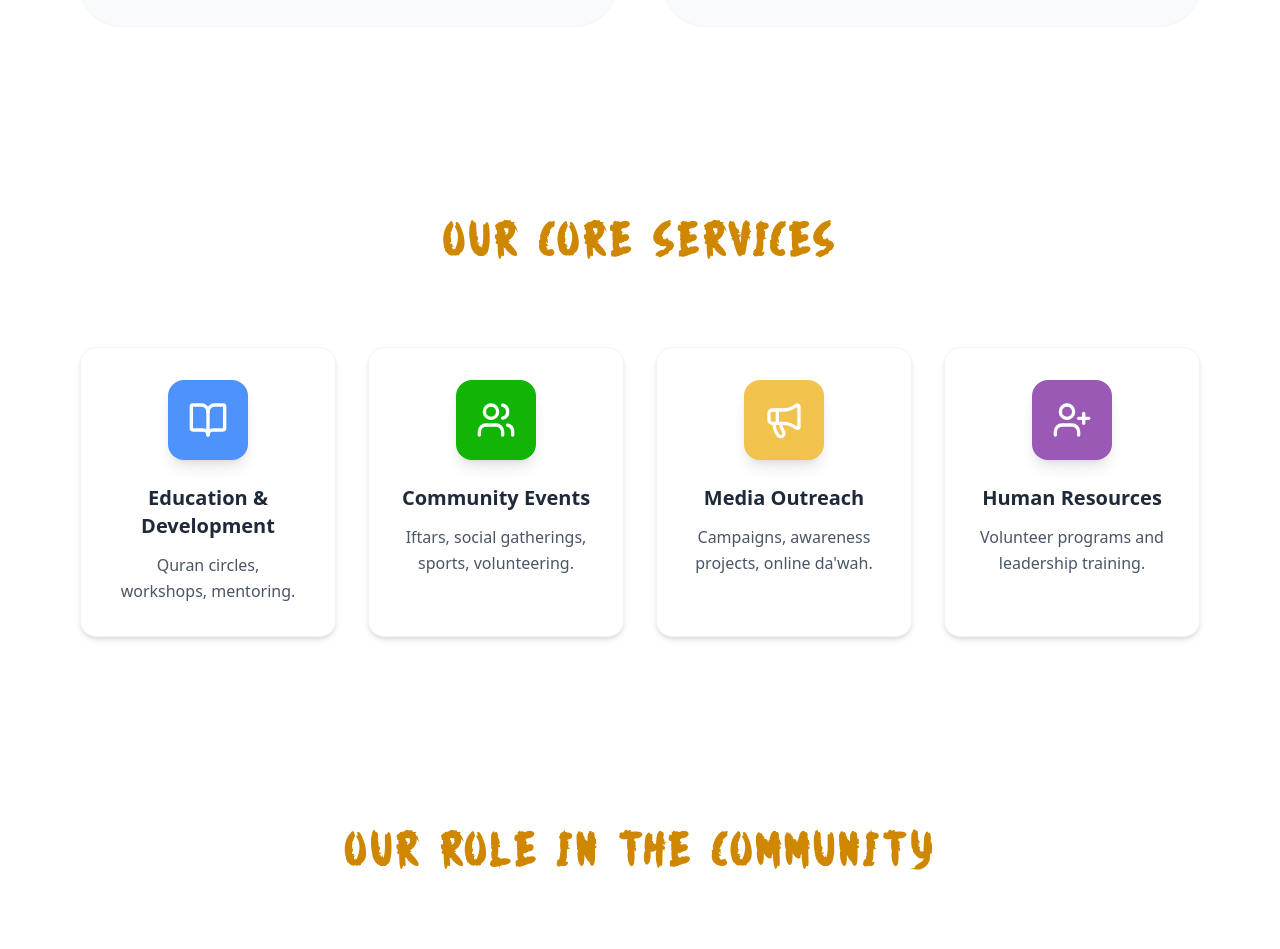
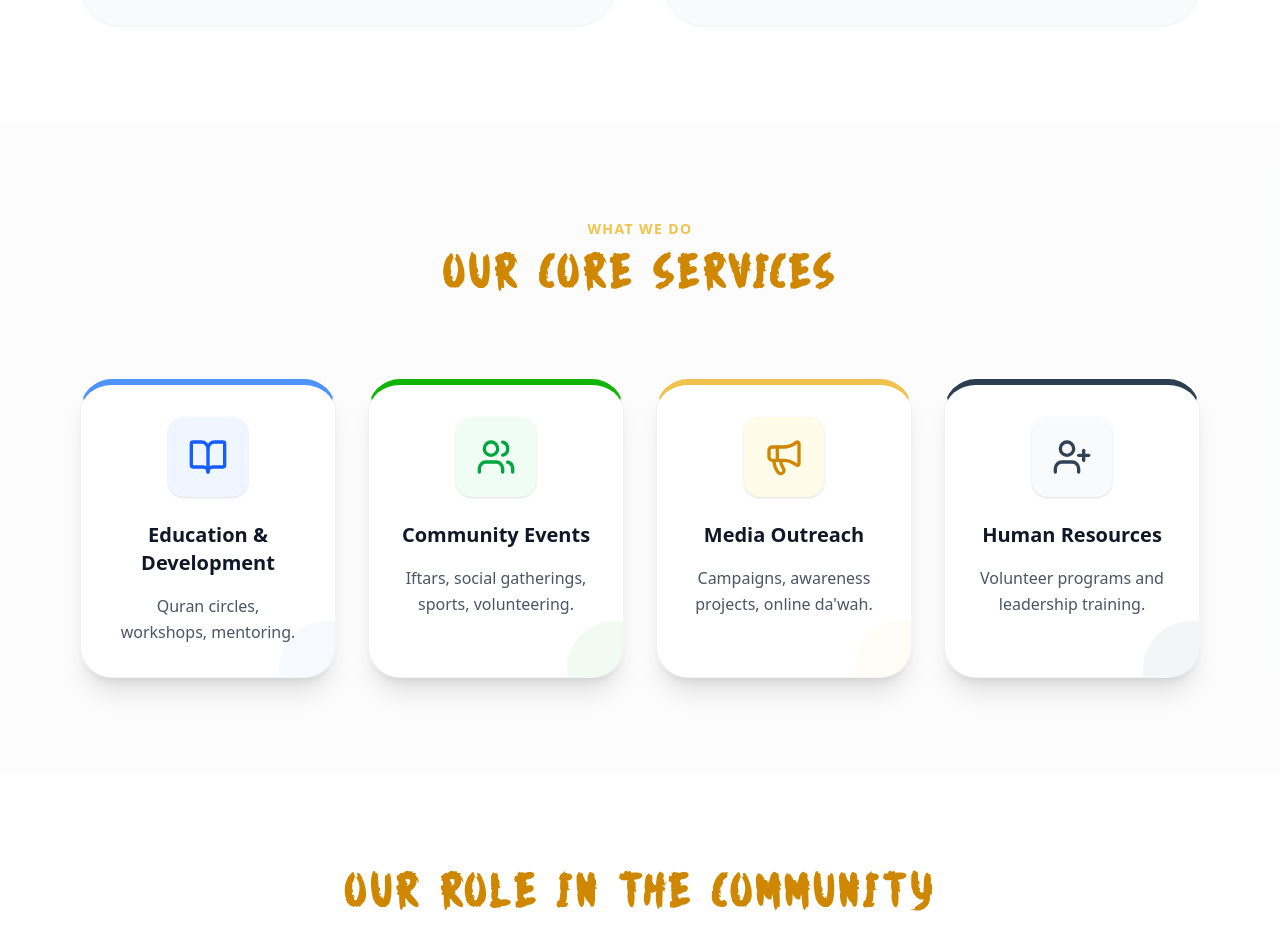
Before and after one commit to mota6em/mit, a Next.js app: page /en/about in a window 1280 px wide. Shown: the part 1360-2309 px from the top of the page. Built offline with nearby package versions, Linux system fonts and the light colour scheme.

Commit message:
feat(CoreServicesSection): implement animations and enhance styling with dynamic colors; update translations for core services section

```diff
--- a/components/About/CoreServicesSection.tsx
+++ b/components/About/CoreServicesSection.tsx
@@ -1,44 +1,94 @@
 "use client";
 import { BookOpen, Users, Megaphone, UserPlus } from "lucide-react";
 import { useTranslations } from "next-intl";
+import { motion } from "framer-motion";
 
 const CoreServicesSection = () => {
   const t = useTranslations("aboutMIT.coreServices");
 
   const serviceIcons = [BookOpen, Users, Megaphone, UserPlus];
-  const serviceColors = ["#4d93fb", "#11b505", "#f1c34c", "#9b59b6"];
+
+  // Brand colors map for dynamic styling
+  const brandColors = [
+    { main: "#4d93fb", bg: "bg-blue-50", text: "text-blue-600" }, // Blue
+    { main: "#11b505", bg: "bg-green-50", text: "text-green-600" }, // Green
+    { main: "#f1c34c", bg: "bg-yellow-50", text: "text-yellow-600" }, // Yellow
+    { main: "#2c3e50", bg: "bg-slate-50", text: "text-slate-700" }, // Dark Blue/Grey
+  ];
+
+  const container = {
+    hidden: { opacity: 0 },
+    show: {
+      opacity: 1,
+      transition: { staggerChildren: 0.15 },
+    },
+  };
+
+  const item = {
+    hidden: { opacity: 0, y: 30 },
+    show: { opacity: 1, y: 0 },
+  };
 
   return (
-    <section className="py-24 px-6 md:px-12 lg:px-20 bg-white">
-      <div className="max-w-6xl mx-auto">
-        <h2 className="text-3xl md:text-4xl lg:text-5xl font-bold text-center mb-20 tracking-widest Ang-font text-yellow-600">
-          {t("title")}
-        </h2>
+    <section className="py-24 px-6 md:px-12 lg:px-20 bg-gray-50/50">
+      <div className="max-w-7xl mx-auto">
+        <motion.div
+          initial={{ opacity: 0, y: 20 }}
+          whileInView={{ opacity: 1, y: 0 }}
+          viewport={{ once: true }}
+          className="text-center mb-20"
+        >
+          <span className="text-[#f1c34c] font-bold tracking-widest uppercase text-sm mb-3 block">
+            {t("label")}
+          </span>
+          <h2 className="text-4xl md:text-5xl font-bold tracking-widest Ang-font text-yellow-600">
+            {t("title")}
+          </h2>
+        </motion.div>
 
-        <div className="grid md:grid-cols-2 lg:grid-cols-4 gap-8">
+        <motion.div
+          variants={container}
+          initial="hidden"
+          whileInView="show"
+          viewport={{ once: true }}
+          className="grid md:grid-cols-2 lg:grid-cols-4 gap-8"
+        >
           {[0, 1, 2, 3].map((index) => {
             const Icon = serviceIcons[index];
+            const color = brandColors[index];
+
             return (
-              <div
+              <motion.div
                 key={index}
-                className="bg-white p-8 rounded-2xl shadow-md hover:shadow-xl transition-all duration-300 border border-gray-100 group"
+                variants={item}
+                className="bg-white p-8 rounded-[2rem] shadow-xl border border-gray-100 relative overflow-hidden flex flex-col items-center text-center h-full"
+                style={{ borderTop: `6px solid ${color.main}` }}
               >
+                {/* Icon Container with Soft Background */}
                 <div
-                  style={{ backgroundColor: serviceColors[index] }}
-                  className="w-20 h-20 rounded-2xl flex items-center justify-center mb-6 mx-auto shadow-lg  transition-transform duration-300"
+                  className={`w-20 h-20 rounded-2xl flex items-center justify-center mb-6 ${color.bg} ${color.text} shadow-sm`}
                 >
-                  <Icon className="w-10 h-10 text-white" />
+                  <Icon className="w-10 h-10" />
                 </div>
-                <h3 className="text-xl font-bold text-center mb-3 text-gray-800">
+
+                {/* Content */}
+                <h3 className="text-xl font-bold mb-4 text-gray-900">
                   {t(`services.${index}.title`)}
                 </h3>
-                <p className="text-center text-gray-600 leading-relaxed">
+
+                <p className="text-gray-600 leading-relaxed text-sm md:text-base">
                   {t(`services.${index}.description`)}
                 </p>
-              </div>
+
+                {/* Decorative bottom corner blob */}
+                <div
+                  className="absolute -bottom-10 -right-10 w-24 h-24 rounded-full opacity-5 pointer-events-none"
+                  style={{ backgroundColor: color.main }}
+                />
+              </motion.div>
             );
           })}
-        </div>
+        </motion.div>
       </div>
     </section>
   );
--- a/messages/en.json
+++ b/messages/en.json
@@ -160,6 +160,7 @@
     },
     "coreServices": {
       "title": "OUR CORE SERVICES",
+      "label": "What We Do",
       "services": [
         {
           "title": "Education & Development",
--- a/messages/hu.json
+++ b/messages/hu.json
@@ -160,6 +160,7 @@
     },
     "coreServices": {
       "title": "FŐ SZOLGÁLTATÁSAINK",
+      "label": "Mivel Foglalkozunk",
       "services": [
         {
           "title": "Oktatás & Fejlesztés",
```
